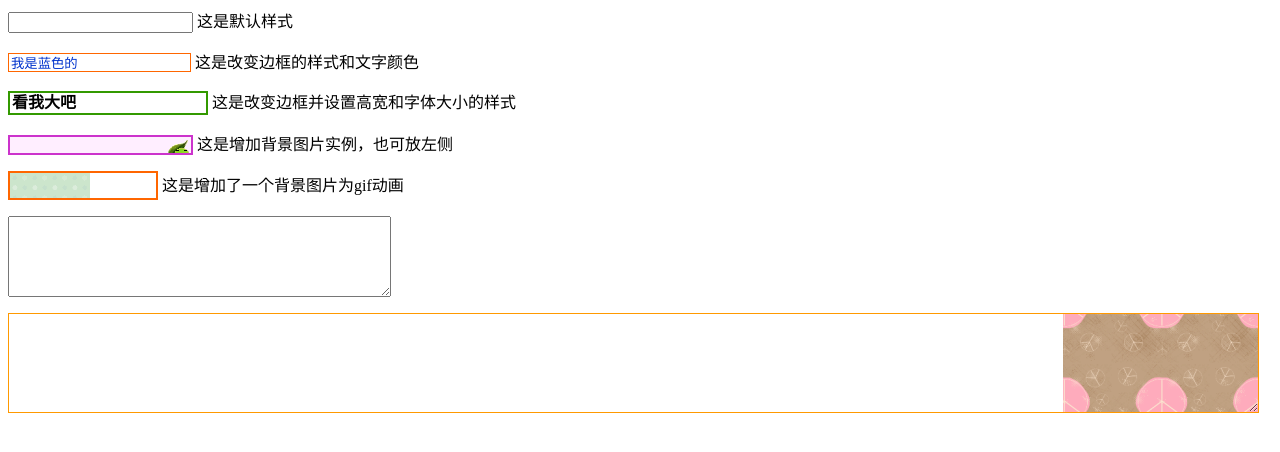
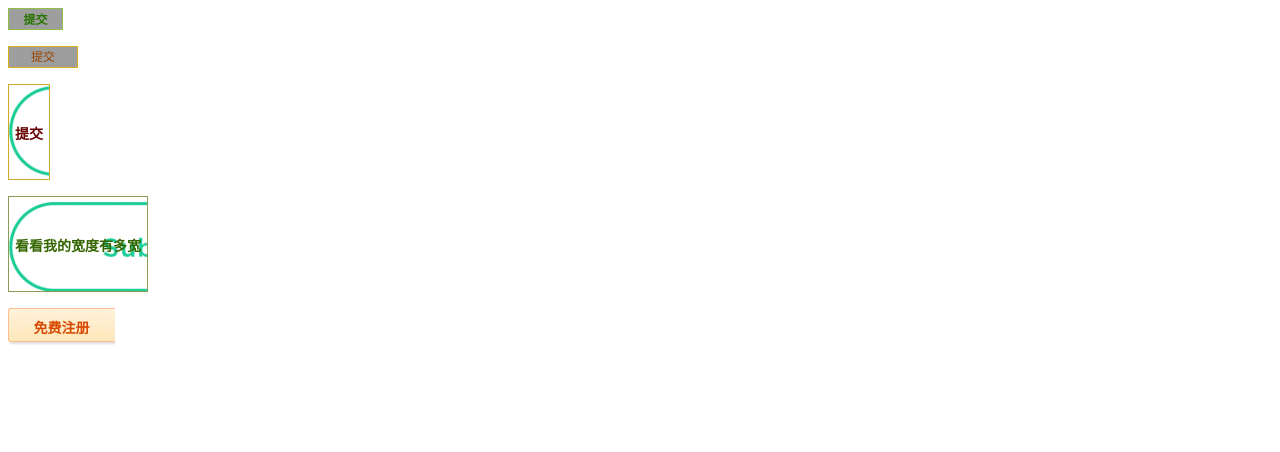
Before and after one commit to steventianGithub/learncss, a Flask app: page / in a window 1280 px wide. Shown: the top 452 px of the page. Run offline with Flask 2, Linux system fonts and the light colour scheme; grey boxes are pictures that could not be loaded.

Commit message:
day 9 add button background picture

```diff
--- a/app/templates/index.html
+++ b/app/templates/index.html
@@ -3,38 +3,27 @@
 <head>
     <meta http-equiv="Content-Type" content="text/html; charset=gb2312" />
     <style type="text/css">
-        .text1 { border:1px solid #f60; color:#03C;}
-        .text2 { border:2px solid #390; width:200px; height:24px; font-size:16px; font-weight:bold; line-height:1.6;}
-        .text3 { border:2px solid #C3C; height:20px; background:#ffeeff url(./static/icon9.gif) right 3px no-repeat;}
-        .text4 { border:2px solid #F60; width:150px; height:29px;font-size:16px; line-height:1.6; background:url(./static/bg_9.gif) 0 0 no-repeat;}
-        .area { border:1px solid #F90; overflow:auto; background:#fff url(./static/bg_9_1.gif) right bottom no-repeat; width:99%; height:100px;}
+.btn02 { background:#fff url(./static/btn_bg2.gif) 0 0; height:22px; width:55px; color:#297405; border:1px solid #90be4a; font-size:12px; font-weight:bold; line-height:180%; cursor:pointer;}
+.btn04 { background:url(./static/btn_bg2.gif) 0 -24px; width:70px; height:22px; color:#9a4501; border:1px solid #dbb119; font-size:12px; line-height:160%; cursor:pointer;}
+.btn07 { background:url(./static/submit_bg.gif) 0px -100px; border:1px solid #cfab25; height:96px; font-weight:bold; padding-top:2px; cursor:pointer; font-size:14px; color:#660000;}
+.btn08 { background:url(./static/submit_bg.gif) 0px 0px; border:1px solid #8b9c56; height:96px; font-weight:bold; padding-top:2px; cursor:pointer; font-size:14px; color:#360;}
+.btn09 { background:url(./static/btn_bg.gif) 0 0 no-repeat; width:107px; height:37px; border:none; font-size:14px; font-weight:bold; color:#d84700; cursor:pointer;}
 </style>
 </head>
 <body>
 <p>
-            <input type="text" name="textfield" id="textfield" />
-            这是默认样式
+<input name="button" type="submit" class="btn02" id="button" value="提交" />
 </p>
 <p>
-            <input name="textfield2" type="text" class="text1" id="textfield2" value="我是蓝色的" />
-            这是改变边框的样式和文字颜色
+<input name="button2" type="submit" class="btn04" id="button2" value="提交" />
 </p>
 <p>
-            <input name="textfield3" type="text" class="text2" id="textfield3" value="看我大吧" />
-            这是改变边框并设置高宽和字体大小的样式
+<input name="button" type="submit" class="btn07" id="button" value="提交" />
 </p>
 <p>
-            <input class="text3" type="text" name="textfield4" id="textfield4" />
-            这是增加背景图片实例，也可放左侧
+<input name="button2" type="submit" class="btn08" id="button2" value="看看我的宽度有多宽" />
 </p>
 <p>
-            <input class="text4" type="text" name="textfield5" id="textfield5" />
-            这是增加了一个背景图片为gif动画
-        </p>
-        <p>
-            <textarea name="textarea" id="textarea" cols="45" rows="5"></textarea>
-        </p>
-        <p>
-            <textarea class="area" name="textarea2" id="textarea2" cols="45" rows="5"></textarea>
+<input name="button" type="submit" class="btn09" id="button" value="免费注册" />
 </p>
 </body>
```
Also changed, not shown: app/static/submit_bg.gif (added). Lines whose indentation alone changed are shown as unchanged.
